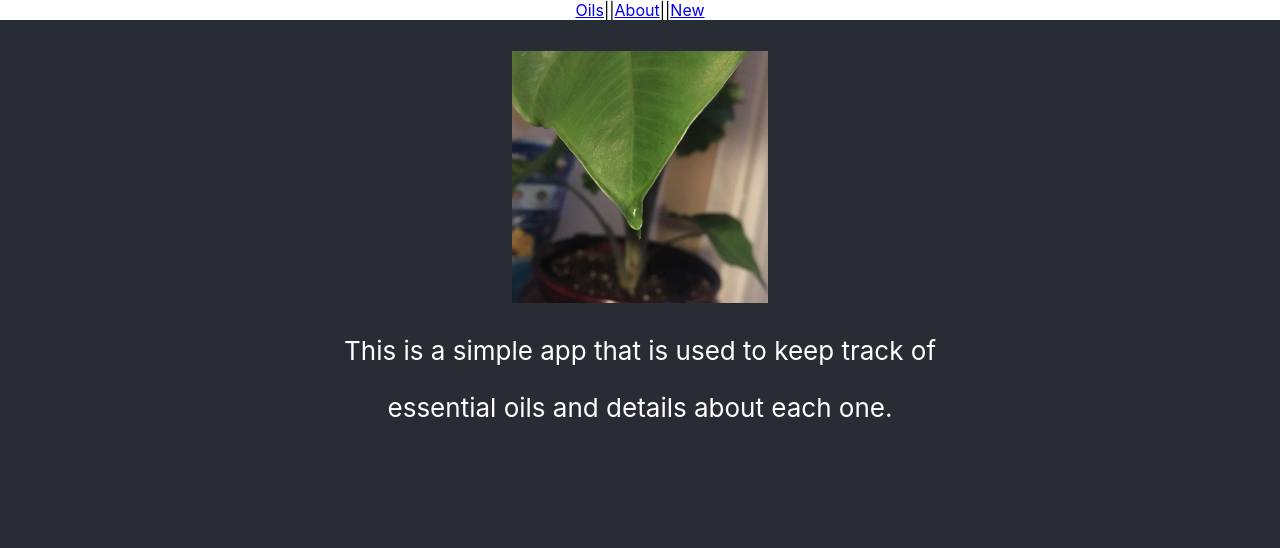
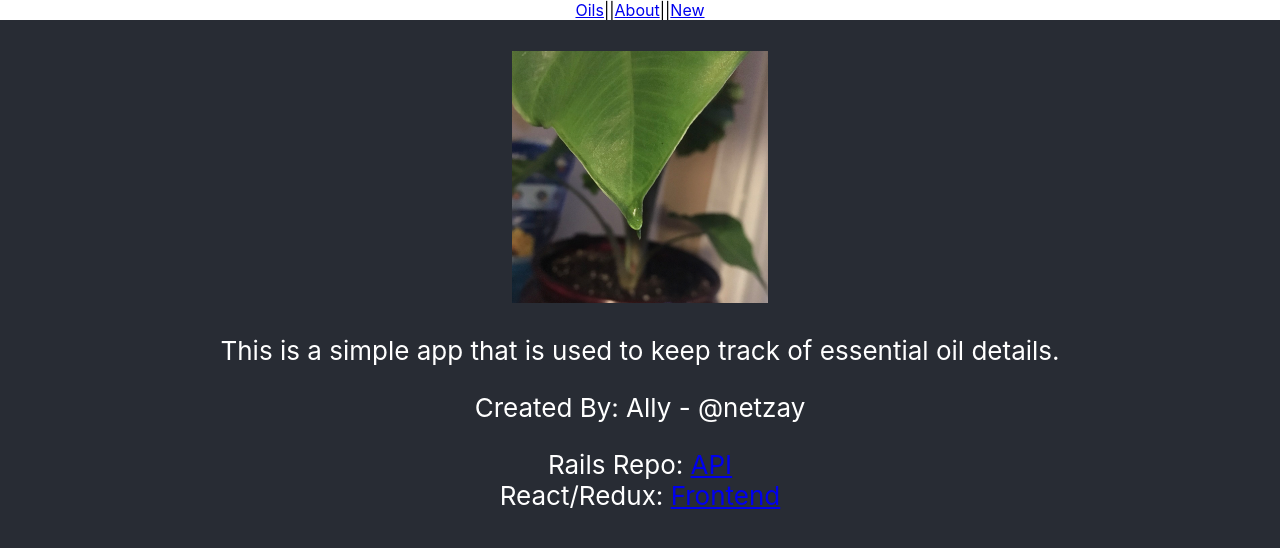
Before and after one commit to netzay/essential-oils-client, a React (Create React App) app: page /about in a window 1280 px wide. Shown: the top 548 px of the page. Built offline with nearby package versions, Linux system fonts and the light colour scheme.

Commit message:
spacing cleanup

```diff
--- a/src/actions/oilForm.js
+++ b/src/actions/oilForm.js
@@ -1,6 +1,4 @@
-
-// Action Creators
-
+// oilForm Action Creators
 export const updateOilFormData = oilFormData => {
   return {
     type: 'UPDATED_DATA',
--- a/src/actions/oils.js
+++ b/src/actions/oils.js
@@ -31,7 +31,6 @@ export const destroyOil = oil => {
   }
 }
 
-
 //async actions - calling to backend
 
 export const getOils = () => {
@@ -40,7 +39,6 @@ export const getOils = () => {
       .then(response => response.json())
       .then(oils => dispatch(setOils(oils)))
       .catch(error => console.log(error))
-
   }
 }
 
@@ -87,7 +85,6 @@ export const deleteOil = id => {
       .then(oil => {
         dispatch(destroyOil(oil))
         dispatch(getOils())
-
       })
       .catch(error => console.log(error))
   };
--- a/src/components/About.js
+++ b/src/components/About.js
@@ -3,8 +3,10 @@ import React from 'react'
 const About = () => {
   return (
     <div>
-      <p> This is a simple app that is used to keep track of </p>
-      <p> essential oils and details about each one. </p>
+      <p> This is a simple app that is used to keep track of essential oil details. </p>
+      <p> Created By: Ally - @netzay </p>
+      Rails Repo: <a href="https://github.com/netzay/essential-oils-api"> API</a><br />
+      React/Redux: <a href="https://github.com/netzay/essential-oils-client"> Frontend</a>
     </div>
   )
 }
--- a/src/components/Header.js
+++ b/src/components/Header.js
@@ -7,6 +7,5 @@ const Header = () => {
       <img alt="leafdrop" src={leafdrop} style={{ width: '20%', height: '20%' }} />
     </div>
   )
-
 }
 export default Header;
--- a/src/components/NavBar.js
+++ b/src/components/NavBar.js
@@ -14,7 +14,5 @@ const NavBar = () => {
       </Nav>
     </Navbar>
   )
-
 }
-
 export default NavBar;
--- a/src/components/Oil.js
+++ b/src/components/Oil.js
@@ -2,7 +2,6 @@ import React, { Component } from 'react';
 import Card from 'react-bootstrap/Card';
 import { connect } from 'react-redux';
 import { deleteOil } from '../actions/oils'
-
 
 class Oil extends Component {
 
@@ -13,26 +12,22 @@ class Oil extends Component {
   render() {
     return (
       <div>
-        <Card className="OilCard" style={{ width: '13rem', height: '16rem', margin: '10px' }}>
+        <Card className="OilCard" style={{ width: '13rem', height: '18rem', margin: '10px' }}>
           <Card.Header as="h5">{this.props.oil.name}</Card.Header>
           <Card.Body>
-            <Card.Text as="h6">-Uses- <br />
+            <Card.Text as="h6">Uses: <br />
               {this.props.oil.uses}</Card.Text>
             <Card.Text as="h6">Description: <br />{this.props.oil.description}
             </Card.Text>
             <Card.Link className="App-link" href={this.props.oil.img_url}>Image</Card.Link>
             <br />
             <button onClick={this.handleDelete}>Delete</button>
-
-
           </Card.Body>
         </Card >
       </div >
     );
   }
 }
-// export default Oil;
-
 
 export default connect(null, {
   deleteOil
--- a/src/containers/Oils.js
+++ b/src/containers/Oils.js
@@ -2,28 +2,21 @@ import React, { Component } from 'react';
 import '../css/Oils.css';
 
 import { connect } from 'react-redux';
-import { getOils } from '../actions/oils'
+import { getOils } from '../actions/oils';
+import Oil from '../components/Oil'
 
-import Oil from '../components/Oil'
-// import OilCard from '../components/OilCard'
-
-
-//no state but class is used for lifecycle method of componentdidmount
 class Oils extends Component {
-
 
   componentDidMount() {
     this.props.getOils()
   }
 
-
   render() {
     return (
       <div className="OilsContainer">
-        <h1>Oils</h1>
+        <h1>Essential Oils</h1>
         {this.props.oils.map(oil => <Oil key={oil.id} oil={oil} handleDelete={this.props.handleDelete} />
         )}
-
       </div>
     )
   }
--- a/src/store.js
+++ b/src/store.js
@@ -2,7 +2,8 @@ import { createStore, compose, applyMiddleware, combineReducers } from 'redux';
 import thunk from 'redux-thunk';
 
 import oils from './reducers/oils';
-import oilFormData from './reducers/oilFormData'
+import oilFormData from './reducers/oilFormData';
+
 const reducers = combineReducers({
   oils,
   oilFormData
```
Also changed, not shown: src/components/App.js (+6 -11 lines), src/css/App.css (+1 -8 lines), src/css/Oils.css (+0 -12 lines).
